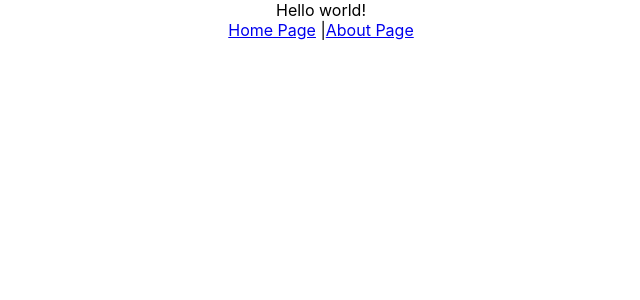
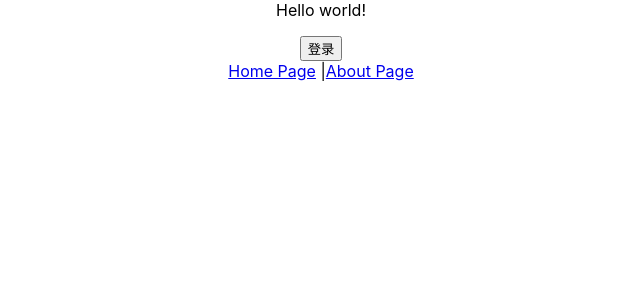
Before and after one commit to webRambler/react-ts-practice, a React (Create React App) app: page / in a window 1280 px wide. Shown: the top 300 px of the page, without its empty margins (319-959 px from the left). Built offline with nearby package versions, Linux system fonts and the light colour scheme.

Commit message:
feat：useState初步介绍

```diff
--- a/src/App.tsx
+++ b/src/App.tsx
@@ -3,11 +3,13 @@ import './App.css';
 import {Link, Outlet, Route, Routes} from 'react-router-dom';
 import Home from './pages/Home'
 import About from './pages/About'
+import Header from './components/Header';
 
 function App() {
   return (
     <div className="App">
       Hello world!
+      <Header />
       <Routes>
         <Route path="/home" element={<Home />} />
         <Route path="/about" element={<About />} />
--- /dev/null
+++ b/src/components/Header.tsx
@@ -0,0 +1,45 @@
+// import React, { useState } from 'react'
+
+// export default function Header() {
+//     const [isLogin, setIsLogin] = useState<boolean>(false);
+
+//     const _logout = () => {
+//         setIsLogin(false)
+//     }
+
+//     const _login = () => {
+//         setIsLogin(true)
+//     }
+
+//     return (
+//         <div>
+//             {isLogin ? <p>You have logined in!</p> : <p>welcome, guest!</p>}
+//             {isLogin ? <button onClick={_logout}>退出</button> : <button onClick={_login}>登录</button>}
+//         </div>
+//     )
+// }
+
+
+import React, { useState } from 'react'
+
+export default function Header() {
+    const [isLogin, setIsLogin] = useState<boolean>(false);
+    const [text, setText] = useState<string>('');
+
+    const _logout = () => {
+        setIsLogin(false);
+        setText('welcome, guest!');
+    }
+
+    const _login = () => {
+        setIsLogin(true);
+        setText('You have logined in!');
+    }
+
+    return (
+        <div>
+            <p>{ text }</p>
+            {isLogin ? <button onClick={_logout}>退出</button> : <button onClick={_login}>登录</button>}
+        </div>
+    )
+}
```
